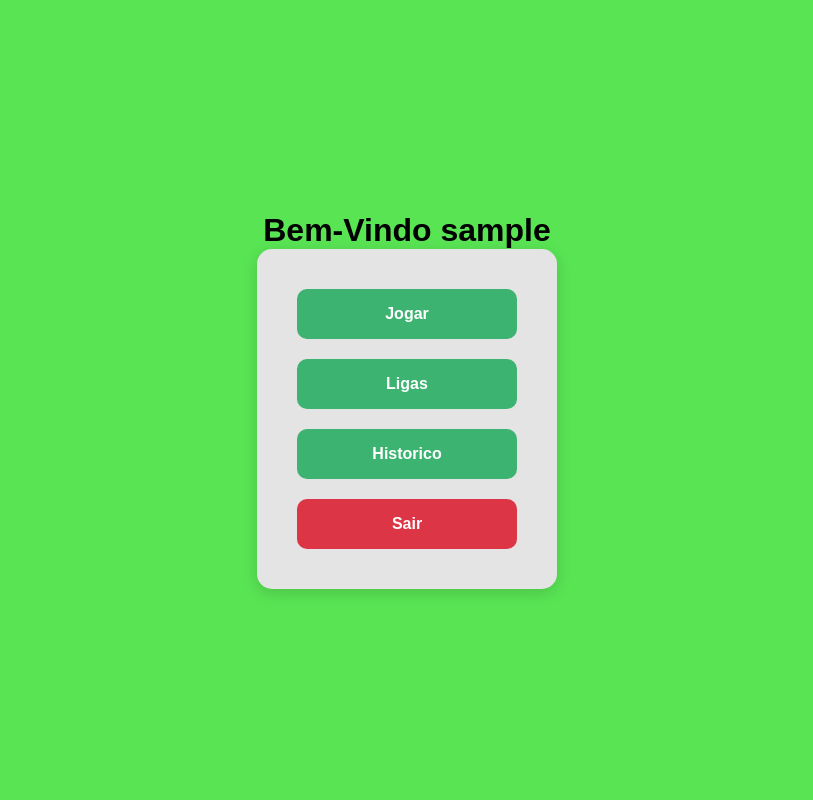
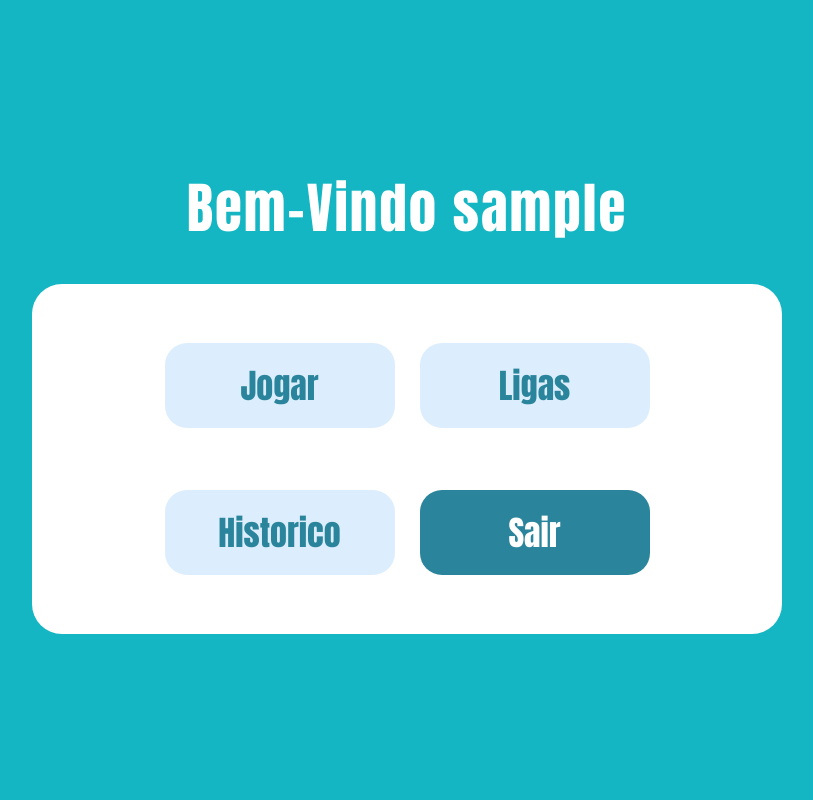
Before and after one commit to WevertonGab/Projeto_game_digitacao, a PHP site: page /dashboard.php in a window 1280 px wide. Shown: the whole page, without its empty margins (233-1046 px from the left). Run offline with PHP 8.4, Linux system fonts and the light colour scheme; the visitor is signed in with stand-in values (Sample User, id 1).

Commit message:
alteracao no css do dashboard somente

```diff
--- a/dashboard.php
+++ b/dashboard.php
@@ -10,7 +10,7 @@ require_once __DIR__ . "/verifica_login.php";
     <meta charset="UTF-8">
     <meta name="viewport" content="width=device-width, initial-scale=1.0">
     <title>Dashboard</title>
-    <link rel="stylesheet" href="style.css">
+    <link rel="stylesheet" href="styledashboard.css">
 </head>
 <body>
 
--- /dev/null
+++ b/styledashboard.css
@@ -0,0 +1,92 @@
+* {
+    margin: 0;
+    padding: 0;
+    box-sizing: border-box;
+}
+
+body {
+    min-height: 100vh;
+    display: flex;
+    flex-direction: column;
+    justify-content: center;
+    align-items: center;
+    font-family: Impact, Haettenschweiler, 'Arial Narrow Bold', sans-serif;
+    background-color: rgb(19, 182, 194);
+    padding: 20px;
+}
+
+.titulo_nick {
+    font-size: 55px;
+    color: white;
+    margin-bottom: 35px;
+    text-align: center;
+    letter-spacing: 2px;
+}
+
+#opcoes {
+    background-color: white;
+    width: 750px;
+    max-width: 95%;
+    min-height: 350px;
+    border-radius: 30px;
+    display: flex;
+    flex-wrap: wrap;
+    justify-content: center;
+    align-items: center;
+    gap: 25px;
+    padding: 40px;
+}
+
+.btn_dashboard,
+.btn_logout {
+    text-decoration: none;
+    width: 230px;
+    height: 85px;
+    border-radius: 22px;
+    display: flex;
+    align-items: center;
+    justify-content: center;
+    font-size: 34px;
+    transition: 0.2s;
+}
+
+.btn_dashboard {
+    background-color: rgb(220, 238, 253);
+    color: rgb(42, 133, 156);
+}
+
+.btn_dashboard:hover {
+    background-color: rgb(108, 224, 233);
+    color: white;
+    transform: scale(1.05);
+}
+
+.btn_logout {
+    background-color: rgb(42, 133, 156);
+    color: white;
+}
+
+.btn_logout:hover {
+    background-color: rgb(108, 224, 233);
+    transform: scale(1.05);
+}
+
+@media (max-width: 768px) {
+    .titulo_nick {
+        font-size: 38px;
+    }
+
+    #opcoes {
+        width: 95%;
+        padding: 30px 20px;
+        gap: 18px;
+    }
+
+    .btn_dashboard,
+    .btn_logout {
+        width: 100%;
+        max-width: 280px;
+        height: 70px;
+        font-size: 28px;
+    }
+}
```
